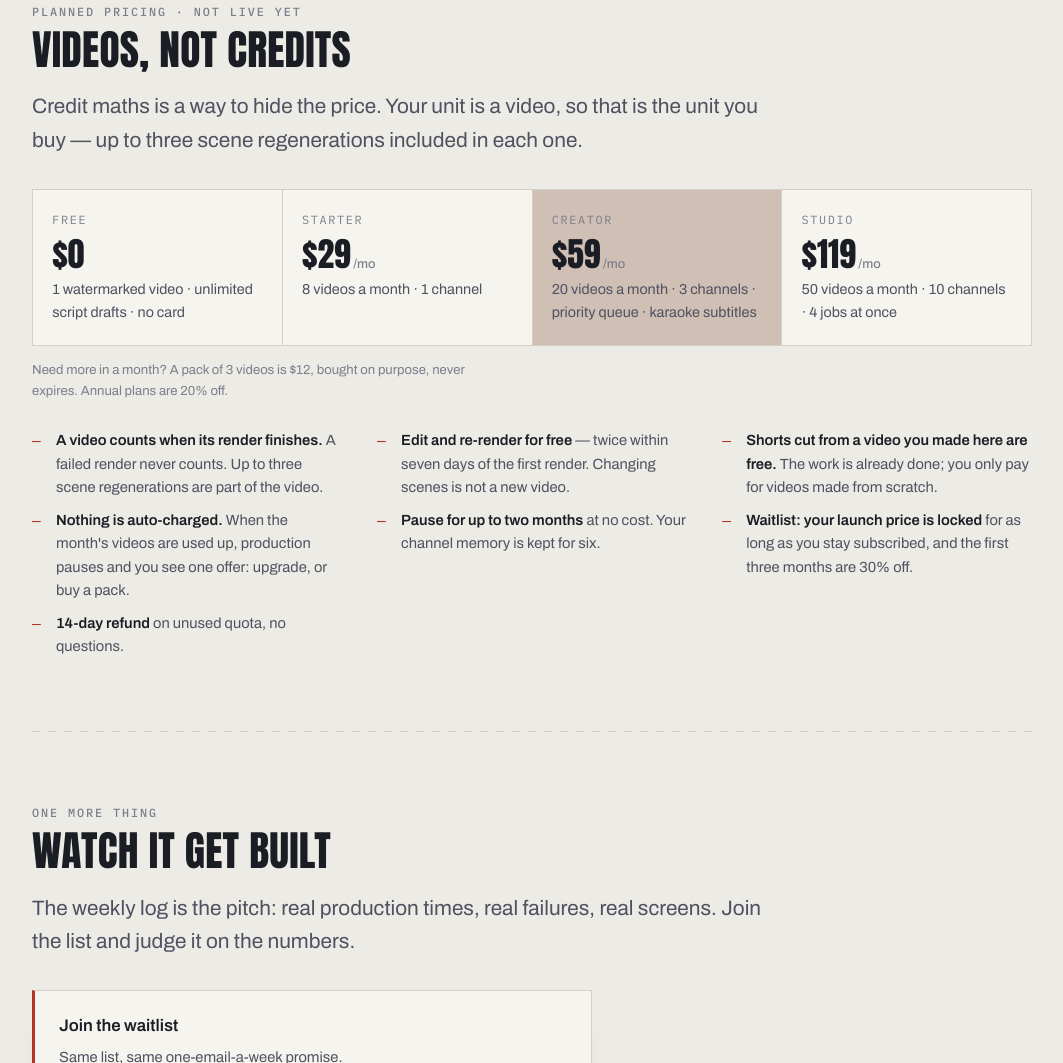
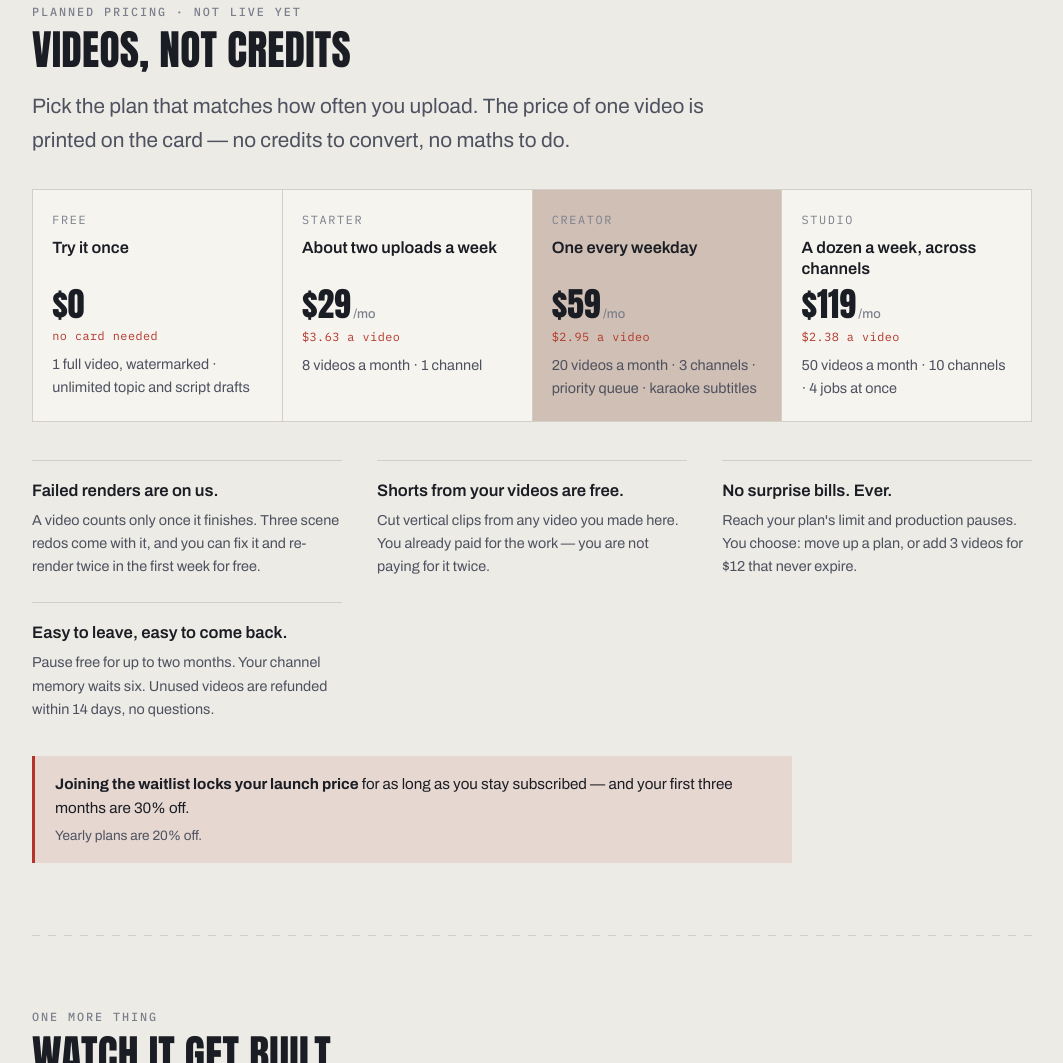
Before and after one commit to kelesmuhammedtalha-cmyk/kanava-landing, a plain HTML site: page index.html in a window 1280 px wide. Shown: the part 4591-5654 px from the top of the page, without its empty margins (108-1171 px from the left). Drawn offline with Linux system fonts and the light colour scheme.

Commit message:
Price by upload schedule and turn the quota rules into promises
Creators plan by how often they upload, not by a monthly quota, so each
card now leads with its cadence and prints the price of one video. The
seven quota rules were all in the customer's favour but read like fine
print; they are now four promises. Nothing was dropped.

Co-Authored-By: Claude Opus 5 <noreply@anthropic.com>

```diff
--- a/index.html
+++ b/index.html
@@ -322,12 +322,19 @@ section { padding: clamp(2.8rem, 6vw, 4.5rem) 0; }
 .plan .price { font-family: "Anton", sans-serif; font-size: 2.1rem; line-height: 1; font-variant-numeric: tabular-nums; }
 .plan .price span { font-family: "Archivo", sans-serif; font-size: .8rem; font-weight: 500; color: var(--ink-faint); }
 .plan .quota { font-size: .9rem; color: var(--ink-soft); }
+/* creators plan by upload schedule, not by monthly quota - lead with that */
+.plan .cadence { font-size: 1.02rem; font-weight: 600; line-height: 1.3; color: var(--ink); min-height: 2.6em; }
+.plan .per { font-family: "IBM Plex Mono", monospace; font-size: .74rem; letter-spacing: .04em; color: var(--thread); font-variant-numeric: tabular-nums; }
 
-/* quota rules: the part of pricing people actually distrust */
-.rules { list-style: none; margin: 1.8rem 0 0; padding: 0; display: grid; grid-template-columns: repeat(auto-fit, minmax(280px, 1fr)); gap: .55rem 2.2rem; }
-.rules li { position: relative; padding-left: 1.5rem; font-size: .92rem; color: var(--ink-soft); }
-.rules li::before { content: "\2014"; position: absolute; left: 0; top: 0; color: var(--thread); font-family: "IBM Plex Mono", monospace; }
-.rules b { color: var(--ink); font-weight: 600; }
+/* the quota rules, rewritten as what they are: promises */
+.promises { display: grid; grid-template-columns: repeat(auto-fit, minmax(240px, 1fr)); gap: 1.5rem 2.2rem; margin-top: 2.4rem; }
+.promise { border-top: 1px solid var(--line); padding-top: 1rem; }
+.promise h3 { font-family: "Archivo", sans-serif; font-size: 1.04rem; font-weight: 600; margin-bottom: .35rem; }
+.promise p { font-size: .9rem; color: var(--ink-soft); margin: 0; }
+
+.perk { margin-top: 2.2rem; padding: 1rem 1.25rem; border-left: 3px solid var(--thread); background: var(--thread-dim); max-width: 760px; }
+.perk p { margin: 0; font-size: .95rem; color: var(--ink); max-width: none; }
+.perk p + p { margin-top: .3rem; font-size: .85rem; color: var(--ink-soft); }
 
 footer { padding: 2.5rem 0 3.5rem; color: var(--ink-faint); font-size: .85rem; }
 footer p { max-width: none; }
@@ -539,42 +546,63 @@ footer p { max-width: none; }
       <div class="sec-head">
         <p class="label">Planned pricing &middot; not live yet</p>
         <h2 class="display">Videos, not credits</h2>
-        <p class="lede">Credit maths is a way to hide the price. Your unit is a video, so that is the unit you buy &mdash; up to three scene regenerations included in each one.</p>
+        <p class="lede">Pick the plan that matches how often you upload. The price of one video is printed on the card &mdash; no credits to convert, no maths to do.</p>
       </div>
 
       <div class="plans">
         <div class="plan">
           <span class="name">Free</span>
+          <span class="cadence">Try it once</span>
           <span class="price">$0</span>
-          <span class="quota">1 watermarked video &middot; unlimited script drafts &middot; no card</span>
+          <span class="per">no card needed</span>
+          <span class="quota">1 full video, watermarked &middot; unlimited topic and script drafts</span>
         </div>
         <div class="plan">
           <span class="name">Starter</span>
+          <span class="cadence">About two uploads a week</span>
           <span class="price">$29<span> /mo</span></span>
+          <span class="per">$3.63 a video</span>
           <span class="quota">8 videos a month &middot; 1 channel</span>
         </div>
         <div class="plan feature">
           <span class="name">Creator</span>
+          <span class="cadence">One every weekday</span>
           <span class="price">$59<span> /mo</span></span>
+          <span class="per">$2.95 a video</span>
           <span class="quota">20 videos a month &middot; 3 channels &middot; priority queue &middot; karaoke subtitles</span>
         </div>
         <div class="plan">
           <span class="name">Studio</span>
+          <span class="cadence">A dozen a week, across channels</span>
           <span class="price">$119<span> /mo</span></span>
+          <span class="per">$2.38 a video</span>
           <span class="quota">50 videos a month &middot; 10 channels &middot; 4 jobs at once</span>
         </div>
       </div>
-      <p class="form-note">Need more in a month? A pack of 3 videos is $12, bought on purpose, never expires. Annual plans are 20% off.</p>
 
-      <ul class="rules" aria-label="How videos are counted">
-        <li><b>A video counts when its render finishes.</b> A failed render never counts. Up to three scene regenerations are part of the video.</li>
-        <li><b>Edit and re-render for free</b> &mdash; twice within seven days of the first render. Changing scenes is not a new video.</li>
-        <li><b>Shorts cut from a video you made here are free.</b> The work is already done; you only pay for videos made from scratch.</li>
-        <li><b>Nothing is auto-charged.</b> When the month's videos are used up, production pauses and you see one offer: upgrade, or buy a pack.</li>
-        <li><b>Pause for up to two months</b> at no cost. Your channel memory is kept for six.</li>
-        <li><b>Waitlist: your launch price is locked</b> for as long as you stay subscribed, and the first three months are 30% off.</li>
-        <li><b>14-day refund</b> on unused quota, no questions.</li>
-      </ul>
+      <div class="promises">
+        <div class="promise">
+          <h3>Failed renders are on us.</h3>
+          <p>A video counts only once it finishes. Three scene redos come with it, and you can fix it and re-render twice in the first week for free.</p>
+        </div>
+        <div class="promise">
+          <h3>Shorts from your videos are free.</h3>
+          <p>Cut vertical clips from any video you made here. You already paid for the work &mdash; you are not paying for it twice.</p>
+        </div>
+        <div class="promise">
+          <h3>No surprise bills. Ever.</h3>
+          <p>Reach your plan's limit and production pauses. You choose: move up a plan, or add 3 videos for $12 that never expire.</p>
+        </div>
+        <div class="promise">
+          <h3>Easy to leave, easy to come back.</h3>
+          <p>Pause free for up to two months. Your channel memory waits six. Unused videos are refunded within 14 days, no questions.</p>
+        </div>
+      </div>
+
+      <div class="perk">
+        <p><b>Joining the waitlist locks your launch price</b> for as long as you stay subscribed &mdash; and your first three months are 30% off.</p>
+        <p>Yearly plans are 20% off.</p>
+      </div>
     </section>
 
     <hr class="stitch">
```
